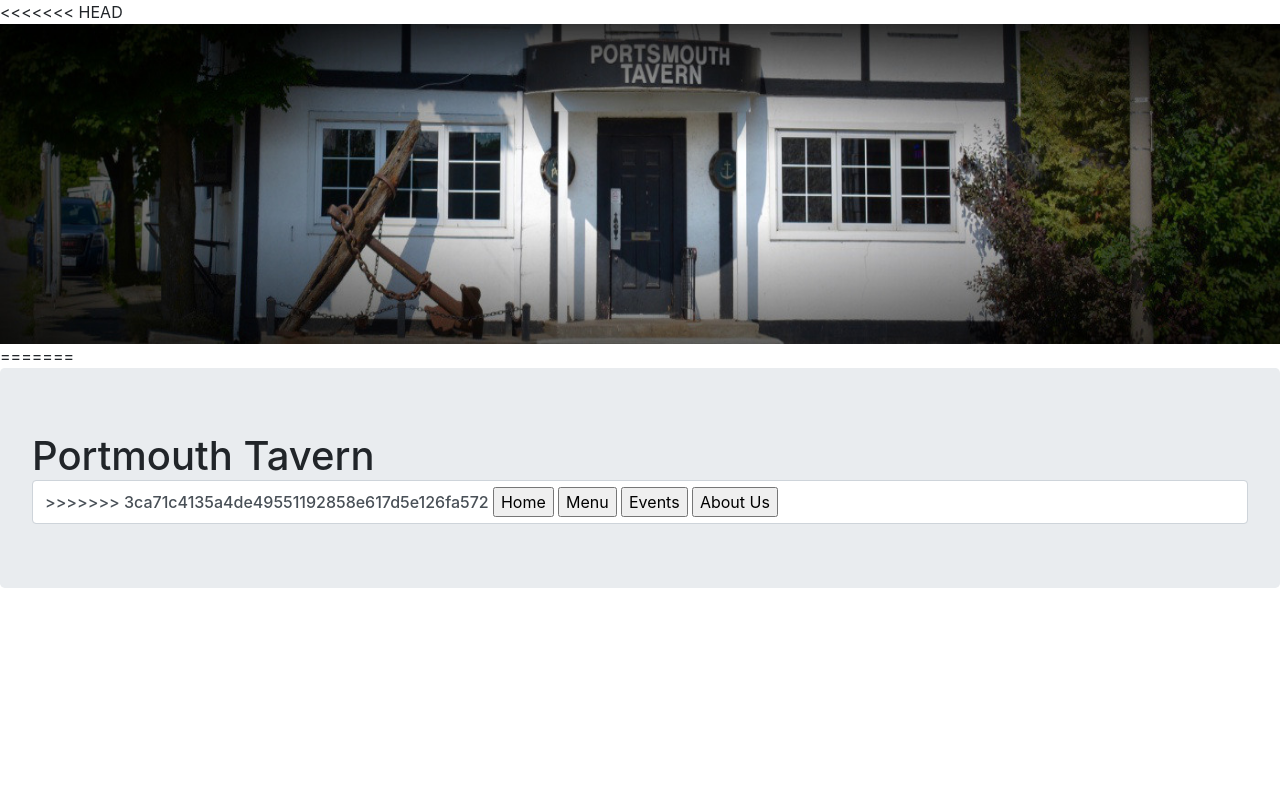
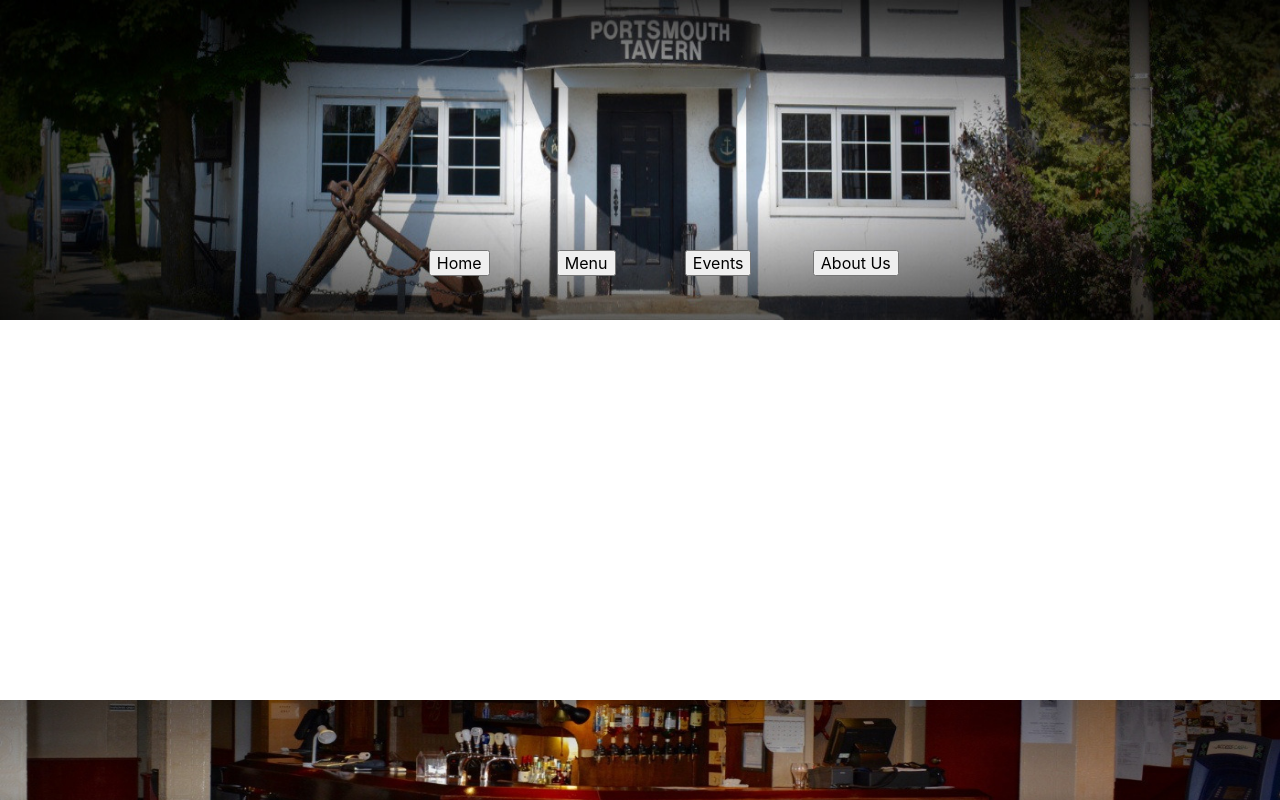
Before and after one commit to StuartCampbell-iv/HotkeCampbell, a PHP site: page / in a window 1280 px wide. Run offline with PHP 8.4, Linux system fonts and the light colour scheme.

Commit message:
edit edit ed it

```diff
--- /dev/null
+++ b/Portsmouth/customcss.css
@@ -0,0 +1,40 @@
+.header{
+    position:relative;
+        line-height: 20px;
+    margin-top: 0px;
+    margin-left: px;
+    margin-right:0px;
+}
+
+.headerButtonA{
+
+    position:absolute;
+    top:250px;
+    left:33.5%;
+}
+
+.headerButtonB{
+    position:absolute;
+    top:250px;
+    left:43.5%;
+}
+
+.headerButtonC{
+    position:absolute;
+    top:250px;
+    left:53.5%;
+}
+
+.headerButtonD{
+    position:absolute;
+    top:250px;
+    left:63.5%;
+}
+
+
+
+.footer{
+    position:absolute;
+    bottom:0;
+    width:100%;
+}
--- a/Portsmouth/index.php
+++ b/Portsmouth/index.php
@@ -5,21 +5,21 @@
 /// Main
 WriteHeader();
 
-if (isset($_POST['f_MenuPage']))
+if(isset($_POST["f_menu"]))
     {
-    MenuPage();
+        DisplayMenu();
     }
-else if (isset($_POST['f_EventsPage']))
+else if(isset($_POST["f_events"]))
     {
-    EventsPage();
+        DisplayEvents();
     }
-else if (isset($_POST['f_ContactUsPage']))
+else if(isset($_POST["f_aboutUs"]))
     {
-    ContactUsPage();
+        DisplayAboutUs();
     }
 else
     {
-    HomePage();
+        DisplayMain();
     }
 
 WriteFooter();
--- a/Portsmouth/mainInclude.php
+++ b/Portsmouth/mainInclude.php
@@ -10,28 +10,27 @@
                 <meta charset = \"UTF-8\">
                 <title>Title</title>
                 <link rel="stylesheet" href="bootstrap/css/bootstrap.css/">
+                <link rel="stylesheet" href="customcss.css/">
         </head>
         <body>
-
-<<<<<<< HEAD
-    <img src = "images/edit3c.jpg" alt = "image error" width = 100% height = 320>
-    <form>
-=======
-        <h1 class="jumbotron">Portmouth Tavern<div class="form-control">
-    <form action = ? method = "post">
->>>>>>> 3ca71c4135a4de49551192858e617d5e126fa572
-        <input type="button" class=".btn-primary" value="Home">
-        <input type="button" value="Menu">
-        <input type="button" value="Events">
-        <input type="button" value="About Us">
-        </div></h1>
-    <form>
+    <div class = "header">
+        <img src = "images/edit3c.jpg" alt = "image error" width = 100% height = 320>
+        <form action = ? method = "post">
+            <input type="button" name = "f_home" class = "headerButtonA" value="Home">
+            <input type="button" name = "f_menu" class = "headerButtonB" value="Menu">
+            <input type="button" name = "f_events" class = "headerButtonC" value="Events">
+            <input type="button" name = "f_aboutUs"class = "headerButtonD" value="About Us">
+        <form>
+    </div>
 HTML;
 }
 
 function WriteFooter()
 {
     echo <<<HTML
+        <div class = "footer">
+            <img src = "images/edit6c.jpg" alt = "image error" width = 100% height = 100>
+        </div>
     </body>\n</html>
 
 HTML;
@@ -49,23 +48,23 @@
 	echo" <button type= submit name =\"$BName\" class =\"$FileNam\">$Text</button>";
 }
 
-function HomePage()
+function DisplayMain()
 {
 
 
 }
 
-function MenuPage()
+function DisplayMenu()
 {
 
 }
 
-function EventsPage()
+function DisplayEvents()
 {
 
 }
 
-function ContactUsPage()
+function DisplayContactUs()
 {
 
 }
```
Also changed, not shown: Portsmouth/mainPage.php (+14 -18 lines), Portsmouth/images/edit6c.jpg (added). Lines whose indentation alone changed are shown as unchanged.
